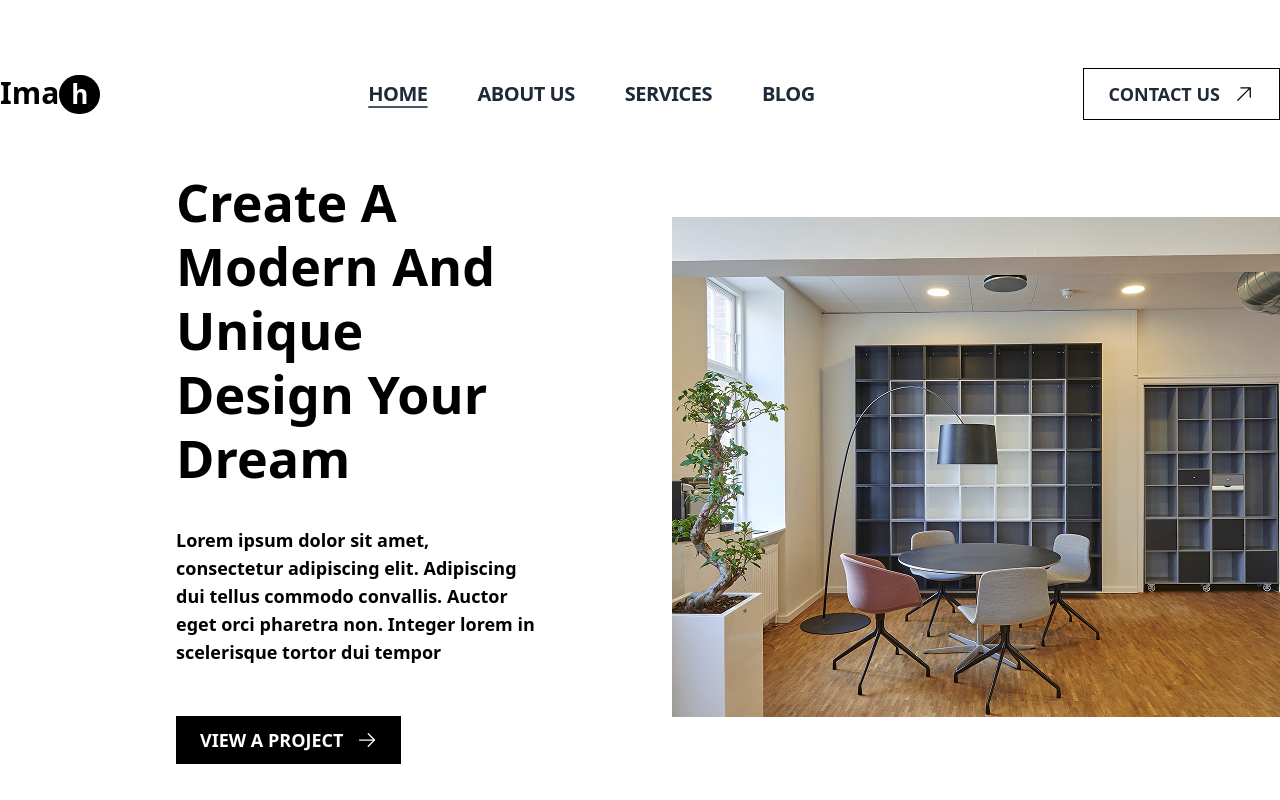
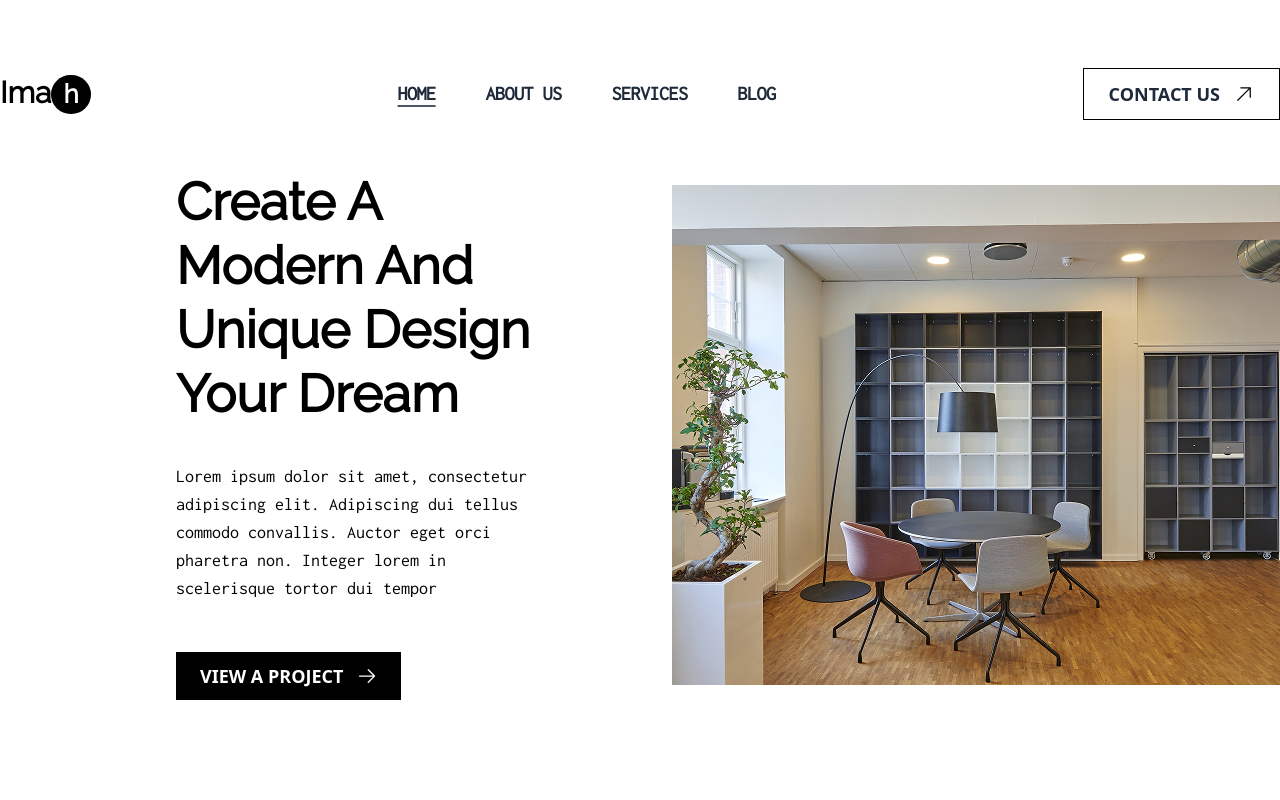
Before and after one commit to tannaznamdar/Architecture-Landing-Page, a React (Vite) app: page / in a window 1280 px wide. Built offline with nearby package versions, Linux system fonts and the light colour scheme.

Commit message:
Fix font issue

```diff
--- a/src/index.css
+++ b/src/index.css
@@ -1 +1,7 @@
+@import url("https://fonts.googleapis.com/css2?family=Inconsolata&display=swap");
+@import url("https://fonts.googleapis.com/css2?family=Raleway&display=swap");
 @import "tailwindcss";
+@theme {
+    --font-inconsolata: "Inconsolata";
+    --font-raleway: "Raleway";
+  }
--- a/src/views/HomePage.jsx
+++ b/src/views/HomePage.jsx
@@ -8,10 +8,10 @@ export default function HomePage() {
         <div className="flex mt-2.5 items-center">
           <div className="w-1/2 items-center mr-16">
             <div className="w-3/5 ml-44">
-              <h2 className="text-[52px] font-bold leading-16 capitalize mb-9">
+              <h2 className="text-[52px] font-raleway font-bold leading-16 capitalize mb-9">
                 Create a modern and unique design your dream
               </h2>
-              <p className="mb-[50px] font-semibold text-lg">
+              <p className="mb-[50px] font-inconsolata text-lg">
                 Lorem ipsum dolor sit amet, consectetur adipiscing elit.
                 Adipiscing dui tellus commodo convallis. Auctor eget orci
                 pharetra non. Integer lorem in scelerisque tortor dui tempor
```
